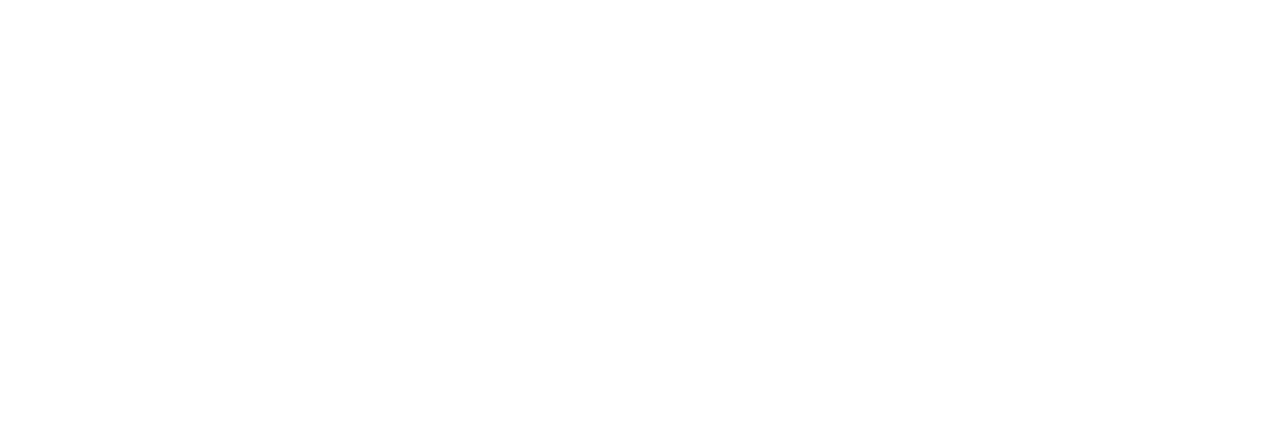
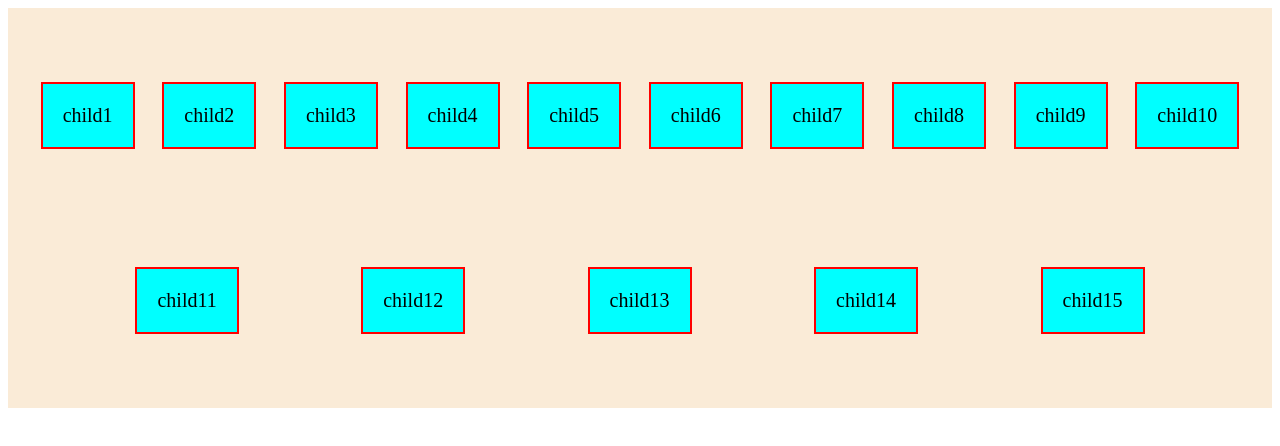
Before and after one commit to IshtiakSaad/spartan, a plain HTML site: page index.html in a window 1280 px wide. Drawn offline with Linux system fonts and the light colour scheme.

Commit message:
Styles added

```diff
--- a/index.html
+++ b/index.html
@@ -3,9 +3,26 @@
 <head>
     <meta charset="UTF-8">
     <meta name="viewport" content="width=device-width, initial-scale=1.0">
+    <link rel="stylesheet" href="style.css">
     <title>Document</title>
 </head>
 <body>
-
+    <section class="parent">
+        <div class="child">child1</div>
+        <div class="child">child2</div>
+        <div class="child">child3</div>
+        <div class="child">child4</div>
+        <div class="child">child5</div>
+        <div class="child">child6</div>
+        <div class="child">child7</div>
+        <div class="child">child8</div>
+        <div class="child">child9</div>
+        <div class="child">child10</div>
+        <div class="child">child11</div>
+        <div class="child">child12</div>
+        <div class="child">child13</div>
+        <div class="child">child14</div>
+        <div class="child">child15</div>
+    </section>
 </body>
 </html>
--- /dev/null
+++ b/style.css
@@ -0,0 +1,17 @@
+.parent {
+    display: flex;
+    padding: 25px;
+    background-color: antiquewhite;
+    gap: 20px;
+    justify-content: space-evenly;
+    align-items: center;
+    height: 350px;
+    flex-wrap: wrap;
+    flex-direction: row;
+}
+.child{
+    border: 2px solid red;
+    background-color: aqua;
+    padding: 20px;
+    font-size: 20px;
+}
```
